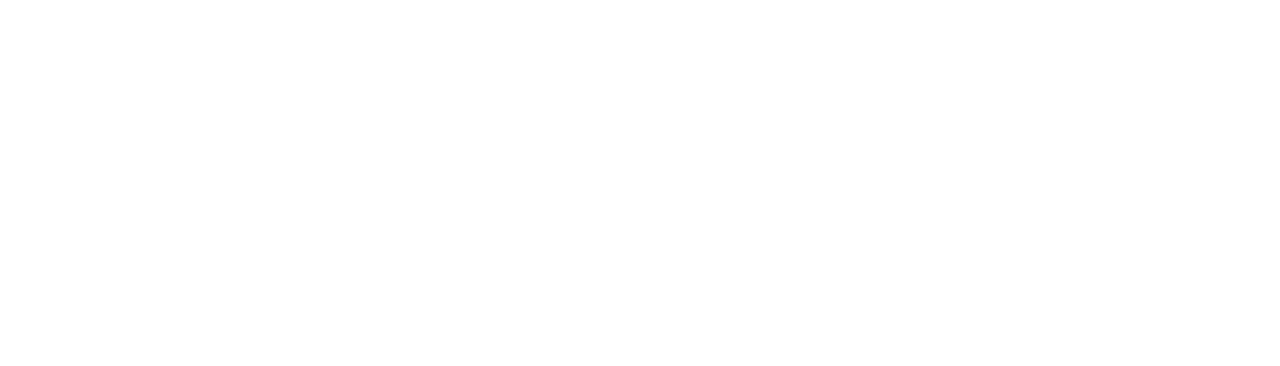
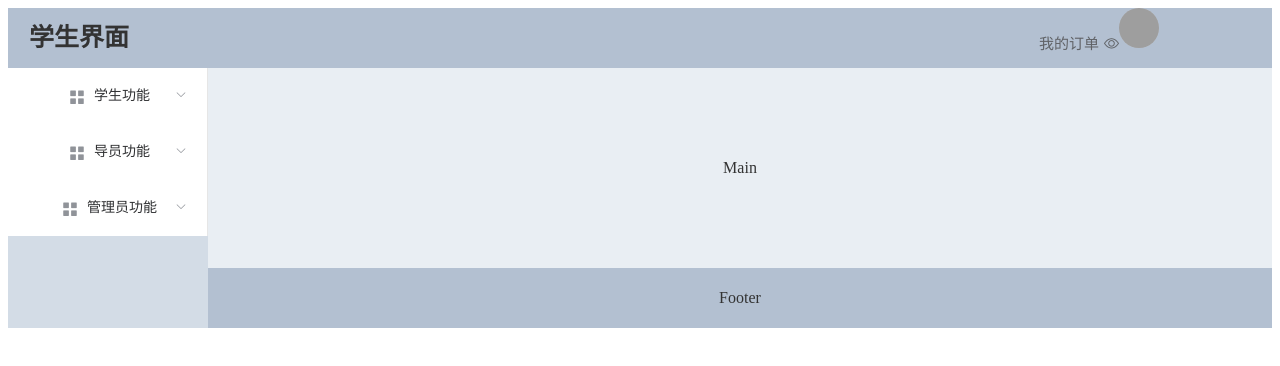
Before and after one commit to LiuJJJJN/logistics, a Vue app in the folder front/logistics-project/: page /container in a window 1280 px wide. Shown: the top 366 px of the page. Built offline with nearby package versions, Linux system fonts and the light colour scheme; grey boxes are pictures that could not be loaded.

Commit message:
vue change

```diff
--- a/front/logistics-project/src/router/index.js
+++ b/front/logistics-project/src/router/index.js
@@ -4,7 +4,7 @@ import VueRouter from 'vue-router'
 import login from "@/views/login";
 import index from "@/views/index";
 import test from "@/views/test";
-// import container from "@/views/container";
+import container from "@/views/container";
 
 Vue.use(VueRouter)
 
@@ -28,6 +28,11 @@ const routes = [
     path:"/test",
     name:"test",
     component: test
+  },
+  {
+    path:"/container",
+    name:"container",
+    component: container
   }
 ]
 
--- a/front/logistics-project/src/views/container.vue
+++ b/front/logistics-project/src/views/container.vue
@@ -1,10 +1,57 @@
 <template>
   <el-container>
-    <el-header>Header</el-header>
+    <el-header>
+      <el-row type="flex" class="row-bg" justify="space-between">
+        <el-col :span="2"><div class="grid-content bg-purple"><span style="font-size: 25px;font-weight: bolder">学生界面</span></div></el-col>
+        <el-col :span="6"><div class="grid-content bg-purple">
+          <el-link :underline="false" style="font-size: 15px">我的订单<i class="el-icon-view el-icon--right"></i> </el-link>
+          <el-avatar :size="size" :src="circleUrl" style="padding-top: 0px;"></el-avatar>
+        </div></el-col>
+      </el-row>
+    </el-header>
     <el-container>
 
       <el-aside width="200px">
-
+        <el-menu :default-openeds="[]"> <!--哪个功能不折叠-->
+          <el-submenu index="1">
+            <template slot="title"><i class="el-icon-menu"></i>学生功能</template>
+            <el-menu-item-group>
+              <template slot="title">寝室信息</template>
+              <el-menu-item index="1-1">我的寝室</el-menu-item>
+            </el-menu-item-group>
+            <el-menu-item-group title="我要自习">
+              <el-menu-item index="1-2">教室占座</el-menu-item>
+              <el-menu-item index="1-3">图书馆占座</el-menu-item>
+            </el-menu-item-group>
+            <el-menu-item-group title="我要反馈">
+              <el-menu-item index="1-4">我要反馈</el-menu-item>
+            </el-menu-item-group>
+          </el-submenu>
+          <el-submenu index="2">
+            <template slot="title"><i class="el-icon-menu"></i>导员功能</template>
+            <el-menu-item-group>
+              <template slot="title">我的班级</template>
+              <el-menu-item index="2-1">管理班级</el-menu-item>
+            </el-menu-item-group>
+            <el-menu-item-group title="我的学生">
+              <el-menu-item index="2-2">管理学生</el-menu-item>
+            </el-menu-item-group>
+            <el-menu-item-group title="学生反馈">
+              <el-menu-item index="2-3">学生反馈</el-menu-item>
+            </el-menu-item-group>
+            <el-menu-item-group title="处理申请">
+              <el-menu-item index="2-4">处理申请</el-menu-item>
+            </el-menu-item-group>
+          </el-submenu>
+          <el-submenu index="3">
+            <template slot="title"><i class="el-icon-menu"></i>管理员功能</template>
+            <el-menu-item index="2-1">用户管理</el-menu-item>
+            <el-menu-item index="2-2">寝室管理</el-menu-item>
+            <el-menu-item index="2-2">教室管理</el-menu-item>
+            <el-menu-item index="2-2">图书馆管理</el-menu-item>
+            <el-menu-item index="2-2">权限管理</el-menu-item>
+          </el-submenu>
+        </el-menu>
       </el-aside>
 
       <el-container>
@@ -19,7 +66,14 @@
 <script>
 export default {
   // eslint-disable-next-line vue/multi-word-component-names
-  name: "container"
+  name: "container",
+  data(){
+    return{
+      size:"large",
+      circleUrl:"img"
+
+    }
+  }
 }
 </script>
 
@@ -57,4 +111,5 @@ body > .el-container {
 .el-container:nth-child(7) .el-aside {
   line-height: 320px;
 }
+
 </style>
--- a/front/logistics-project/src/views/login.vue
+++ b/front/logistics-project/src/views/login.vue
@@ -68,7 +68,7 @@ export default {
 
 <style scoped>
 .login-ruleForm{
-  padding-top: 130px;
+  padding-top: 200px;
   width: 300px;
   margin: 0 auto;
   text-align: center;
```
Also changed, not shown: 1 other file (tests, documents, lock files or other folders).
